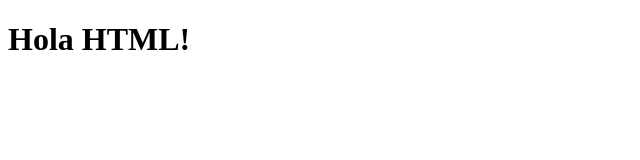
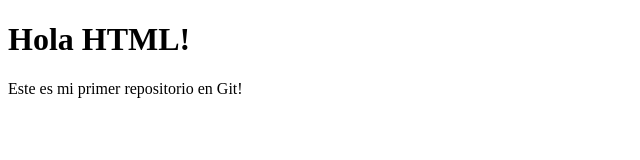
Before and after one commit to AnnoyingCreature/Hola-HTML-, a plain HTML site: page index.html in a window 1280 px wide. Shown: the whole page, without its empty margins (0-640 px from the left). Drawn offline with Linux system fonts and the light colour scheme.

Commit message:
Message added to index

```diff
--- a/index.html
+++ b/index.html
@@ -7,5 +7,6 @@
 </head>
 <body>
     <h1>Hola HTML!</h1>
+    <p>Este es mi primer repositorio en Git!</p>
 </body>
 </html>
```
